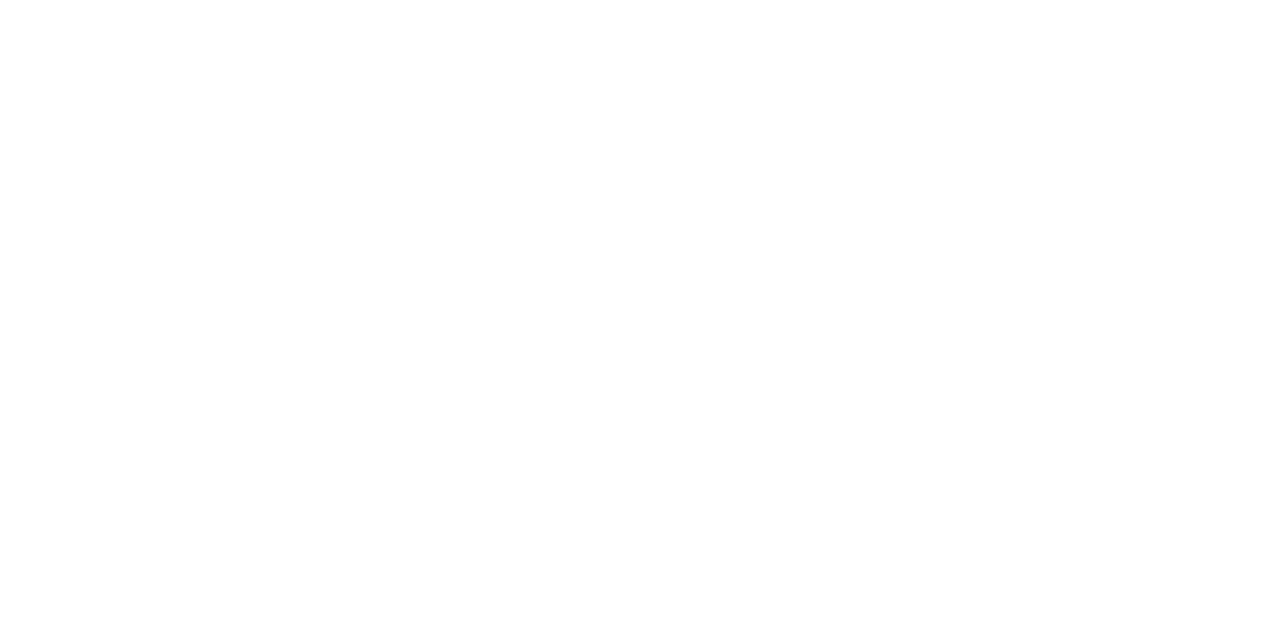
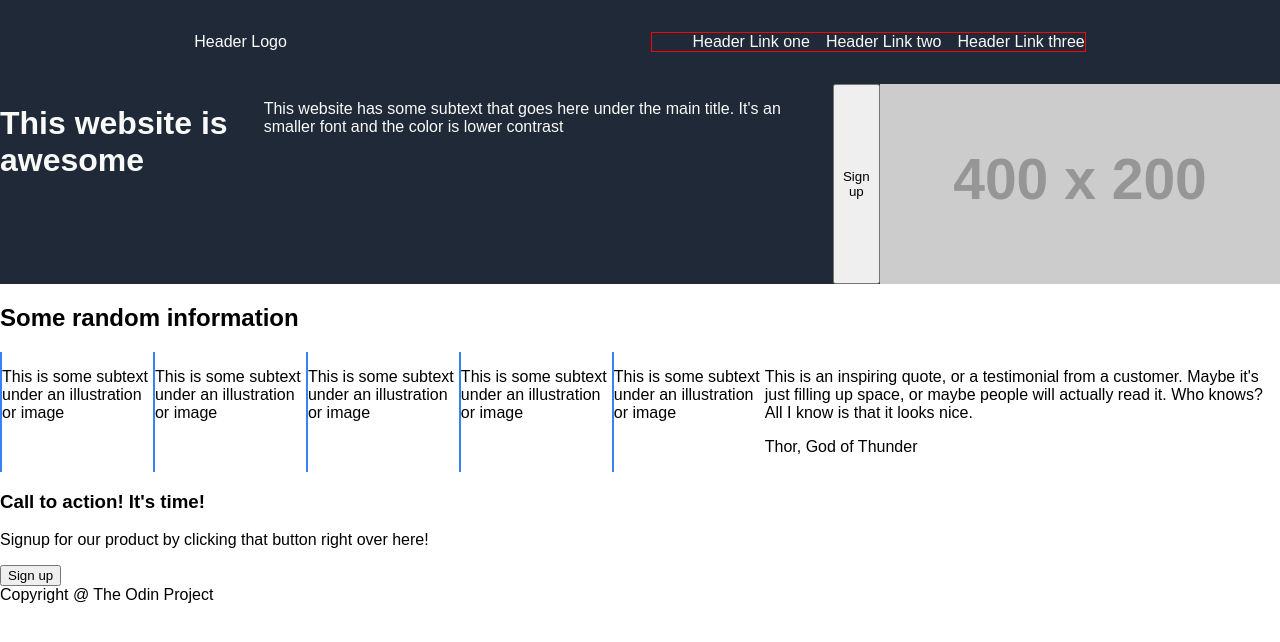
Before and after one commit to echononb/odin-landing-page, a plain HTML site: page index.html in a window 1280 px wide. Drawn offline with Linux system fonts and the light colour scheme; placeholder pictures from the web are drawn by us.

Commit message:
Header is done, remain the other elements
Create the structure of containers of all elements of page, all text is write. Header is done, remain for work: hero, cards, content, call to action and footer. Style file only setup complete the header

```diff
--- a/index.html
+++ b/index.html
@@ -7,6 +7,60 @@
     <link rel="stylesheet" href="styles.css">
 </head>
 <body>
-
+    <header>
+        <nav class="left">
+            <div class="logo">Header Logo</div>
+        </nav>
+        <nav class="right">
+            <ul>
+            <li><a href="#">Header Link one</a></li>
+            <li><a href="#">Header Link two</a></li>
+            <li><a href="#">Header Link three</a></li>
+            </ul>
+        </nav>
+    </header>
+    <div class="hero">
+        <h1 class="hero-text">This website is awesome</h1>
+        <p>This website has some subtext that goes here under the main title. It's an smaller font and the color is lower contrast</p>
+        <button>Sign up</button>
+        <img src="https://placehold.co/400x200?text=This is placeholder for an image" alt="">
+    </div>
+    <div class="content">
+        <h2>Some random information</h2>
+        <div class="cards-container">
+            <div class="card">
+                <div class="box"></div>
+                <p>This is some subtext under an illustration or image</p>
+            </div>
+            <div class="card">
+                <div class="box"></div>
+                <p>This is some subtext under an illustration or image</p>
+            </div>
+            <div class="card">
+                <div class="box"></div>
+                <p>This is some subtext under an illustration or image</p>
+            </div>
+            <div class="card">
+                <div class="box"></div>
+                <p>This is some subtext under an illustration or image</p>
+            </div>
+            <div class="card">
+                <div class="box"></div>
+                <p>This is some subtext under an illustration or image</p>
+            </div>
+            <aside>
+                <p>This is an inspiring quote, or a testimonial from a customer. Maybe it's just filling up space, or maybe people will actually read it. Who knows? All I know is that it looks nice.</p>
+                <p>Thor, God of Thunder</p>
+            </aside>
+        </div>
+    </div>
+    <div class="call-container">
+        <h3>Call to action! It's time!</h3>
+        <p>Signup for our product by clicking that button right over here!</p>
+        <button>Sign up</button>
+    </div>
+    <footer>
+        Copyright @ The Odin Project
+    </footer>
 </body>
 </html>
--- a/styles.css
+++ b/styles.css
@@ -0,0 +1,47 @@
+body{
+    margin: 0;
+    font-family: Arial, Helvetica, sans-serif;
+}
+header{
+    background-color: #1F2937;
+    color: #F9FAF8;
+    padding: 16px;
+    display: flex;
+    justify-content: space-around;
+    gap: 8px;
+}
+
+a{
+    text-decoration: none;
+    color: #F9FAF8;
+}
+
+ul{
+    list-style-type: none;
+    display: flex;
+    gap: 16px;
+    border: 1px solid red;
+}
+
+.left, .right{
+    display: flex;
+    align-items: center;
+    gap: 16px;
+}
+.hero{
+    background-color: #1F2937;
+    display: flex;
+    color: #F9FAF8;
+}
+
+.cards-container{
+    display: flex;
+    justify-content: space-between;
+}
+
+.card{
+  display: flex;
+}
+.box{
+   border: 1px solid #3882f6;
+}
```
Also changed, not shown: 01.png (added), 02.png (added).
